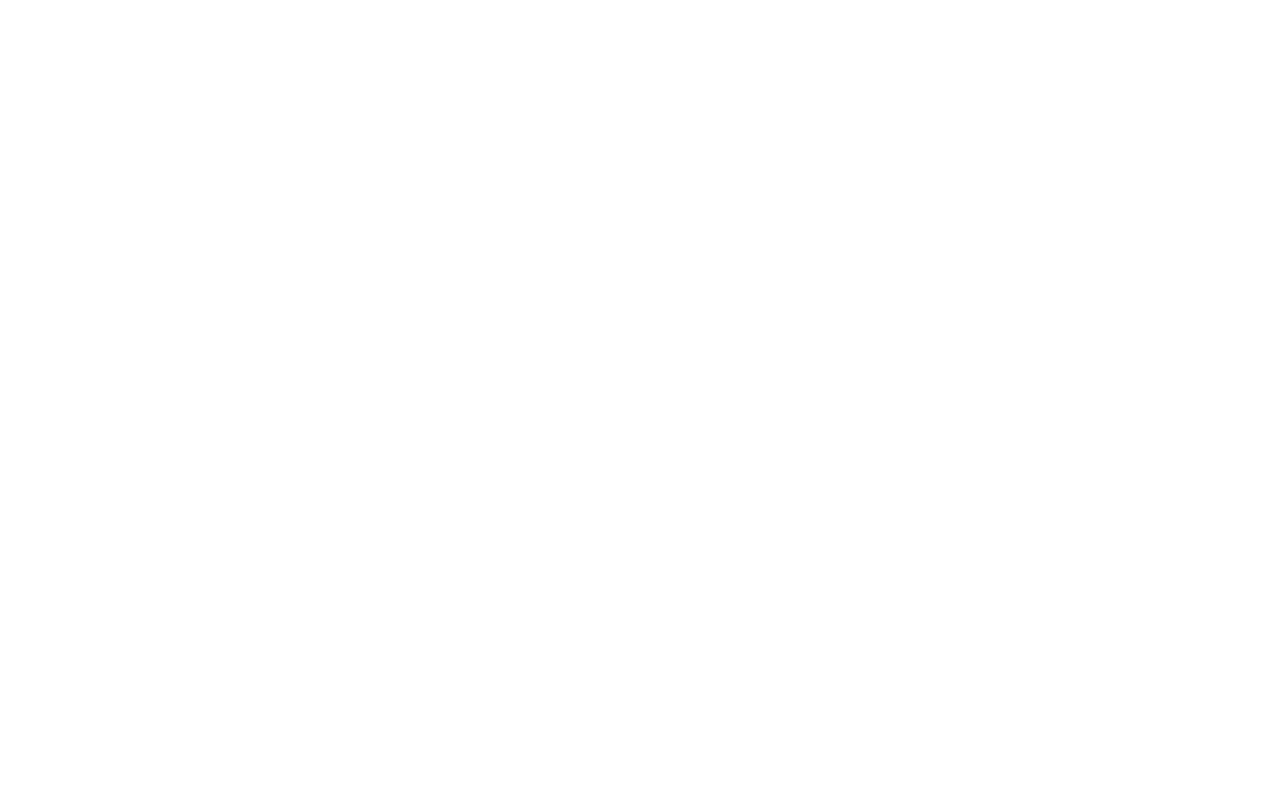
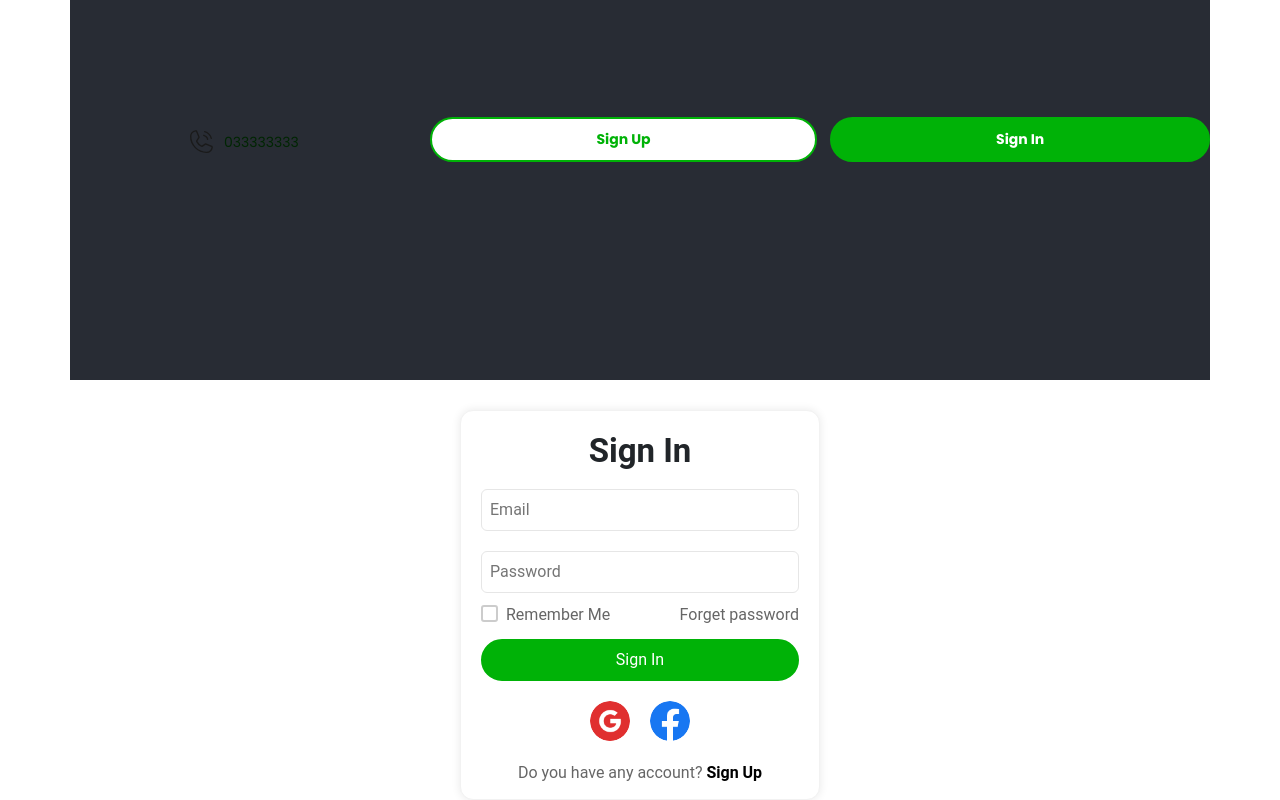
Before and after one commit to NDHunq/SE347_SpiceUp, a React (Create React App) app in the folder FrontEnd/: page /signin in a window 1280 px wide. Shown: the part 420-1220 px from the top of the page. Before the commit the page ends 800 px from the top, so only its background shows below. Built offline with nearby package versions, Linux system fonts and the light colour scheme.

Commit message:
login page

```diff
--- a/FrontEnd/src/Layout.js
+++ b/FrontEnd/src/Layout.js
@@ -18,6 +18,7 @@ const Layout = (props) => {
           <Route path="/about" element={<About />} />
           <Route path="/home" element={<Home />} />
           <Route path="/shop" element={<Shop />} />
+
           <Route path="/recipes" element={<Recipe />} />
         </Route>
         <Route path="/signin" element={<SignIn />} />
--- a/FrontEnd/src/components/Auth/signIn.js
+++ b/FrontEnd/src/components/Auth/signIn.js
@@ -1,5 +1,84 @@
+import React from "react";
+import "./signIn.scss";
+import { toast } from "react-toastify";
+import { useState } from "react";
+import { Link } from "react-router-dom";
+import Header1 from "../User/Header/Header1";
+import Footer from "../User/Footer/footer";
 function SignIn() {
-  return <div>SignIn</div>;
+  const [userName, setUserName] = useState();
+  const [password, setPassword] = useState();
+  const [rememberMe, setRememberMe] = useState(false);
+
+  const handleSubmit = (event) => {
+    toast.success("Sign in successfully");
+  };
+  return (
+    <>
+      <Header1 />
+      <div className="center">
+        <div className="container">
+          <h1 className="title">
+            <b>Sign In</b>
+          </h1>
+          <div>
+            <input
+              className="email"
+              type="email"
+              name="Username"
+              placeholder="Email"
+              value={userName}
+              onChange={(event) => setUserName(event.target.value)}
+            />
+          </div>
+          <div>
+            <input
+              className="password"
+              type="password"
+              name="password"
+              placeholder="Password"
+              value={password}
+              onChange={(event) => setPassword(event.target.value)}
+            />
+          </div>
+          <div>
+            <label class="custom-checkbox">
+              <input
+                type="checkbox"
+                checked={rememberMe}
+                onChange={(event) => setRememberMe(event.target.checked)}
+              />
+              <span class="checkmark"></span>
+              Remember Me
+            </label>
+            <Link to="/forget-password" className="forget-pass">
+              Forget password
+            </Link>
+          </div>
+
+          <button className="submit" onClick={handleSubmit}>
+            Sign In
+          </button>
+          <div className="group-icon">
+            <Link to="/signin/google">
+              <div className="gg"></div>
+            </Link>
+            <Link to="/signin/facebook">
+              <div className="fb"></div>
+            </Link>
+          </div>
+          <div className="sign-up">
+            Do you have any account?{" "}
+            <Link className="link" to="/signup">
+              {" "}
+              Sign Up
+            </Link>
+          </div>
+        </div>
+      </div>
+      <Footer />
+    </>
+  );
 }
 
 export default SignIn;
--- /dev/null
+++ b/FrontEnd/src/components/Auth/signIn.scss
@@ -0,0 +1,162 @@
+.center {
+    display        : flex;
+    justify-content: center;
+    align-items    : center;
+    height         : 450px;
+
+    .container {
+        font-family: "Roboto",
+            sans-serif;
+        justify-content: center;
+        align-items    : center;
+        border-radius  : 13px;
+        padding        : 20px;
+        background     : var(--Main-White, white);
+        box-shadow     : 0 0 10px 0 rgba(0, 0, 0, 0.09);
+        border         : solid 1px #F2F2F2;
+        width          : 360px;
+        height         : 390px;
+
+        .title {
+            text-align    : center;
+            padding-bottom: 10px;
+            font-size     : 33px;
+        }
+
+        .email {
+            margin-bottom: 20px;
+            width        : 100%;
+            border-radius: 6px;
+            border       : solid 1px #E6E6E6;
+            padding      : 8px;
+        }
+
+        .password {
+            margin-bottom: 10px;
+            width        : 100%;
+            border-radius: 6px;
+            padding      : 8px;
+            border       : solid 1px #E6E6E6;
+
+        }
+
+        .username:focus,
+        .password:focus {
+            border-color: #E6E6E6;
+        }
+
+        .forget-pass {
+            color          : #666666;
+            text-decoration: none;
+            float          : right;
+        }
+
+        .submit {
+            border-radius  : 50px;
+            border         : 2px solid var(--Main-Green, #00b207);
+            background     : var(--Main-Green, #00b207);
+            text-align     : center;
+            padding        : 7px 20px;
+            text-decoration: white;
+            color          : white;
+            width          : 100%;
+        }
+
+        /* Đặt label chứa checkbox */
+        .custom-checkbox {
+            display      : inline-block;
+            position     : relative;
+            padding-left : 25px;
+            margin-bottom: 12px;
+            cursor       : pointer;
+            font-size    : 16px;
+            color        : #666666;
+            user-select  : none;
+        }
+
+        /* Ẩn checkbox mặc định */
+        .custom-checkbox input {
+            position: absolute;
+            opacity : 0;
+            cursor  : pointer;
+        }
+
+        /* Thiết kế phần checkmark (ô vuông nhỏ) */
+        .custom-checkbox .checkmark {
+            position        : absolute;
+            top             : 2px;
+            left            : 0;
+            height          : 17px;
+            width           : 17px;
+            background-color: #ffffff;
+            border          : 2px solid #ccc;
+            border-radius   : 3px;
+        }
+
+
+
+        /* Khi checkbox được chọn, thay đổi màu nền */
+        .custom-checkbox input:checked~.checkmark {
+            background-color: #00B207;
+            border-color    : #00B207;
+        }
+
+        /* Tạo dấu tick khi checkbox được chọn */
+        .custom-checkbox .checkmark:after {
+            content : "";
+            position: absolute;
+            display : none;
+        }
+
+        /* Hiển thị dấu tick */
+        .custom-checkbox input:checked~.checkmark:after {
+            display: block;
+        }
+
+        /* Kiểu cho dấu tick */
+        .custom-checkbox .checkmark:after {
+            left        : 5px;
+            top         : 1px;
+            width       : 5px;
+            height      : 10px;
+            border      : solid white;
+            border-width: 0 2px 2px 0;
+            transform   : rotate(45deg);
+        }
+
+        .group-icon {
+            display        : flex;
+            margin-top     : 20px;
+            justify-content: center;
+
+            .gg {
+                height          : 40px;
+                width           : 40px;
+                background-size : contain;
+                margin-right    : 20px;
+                border-radius   : 50%;
+                background-image: url(../../assets/icons/google.png);
+            }
+
+            .fb {
+                height          : 40px;
+                width           : 40px;
+                border-radius   : 50%;
+                background-image: url(../../assets/icons/facebook.png);
+                background-size : contain;
+            }
+        }
+
+        .sign-up {
+            text-align: center;
+            margin-top: 20px;
+            color     : #666666;
+
+            .link {
+                color          : black;
+                font-weight    : 600;
+                text-decoration: none;
+            }
+        }
+    }
+}
--- a/FrontEnd/src/components/Auth/signUp.js
+++ b/FrontEnd/src/components/Auth/signUp.js
@@ -1,3 +1,5 @@
+import React from "react";
+import "./signUp.scss";
 function SignUp() {
   return <div>SignUp</div>;
 }
```
Also changed, not shown: FrontEnd/src/assets/icons/facebook.png (added), FrontEnd/src/assets/icons/google.png (added), FrontEnd/src/components/Auth/signUp.scss (added).
